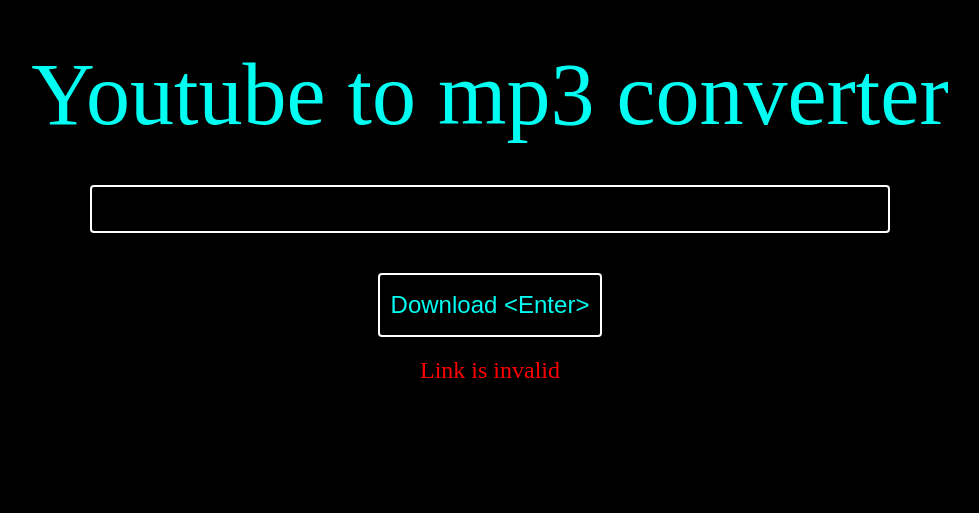
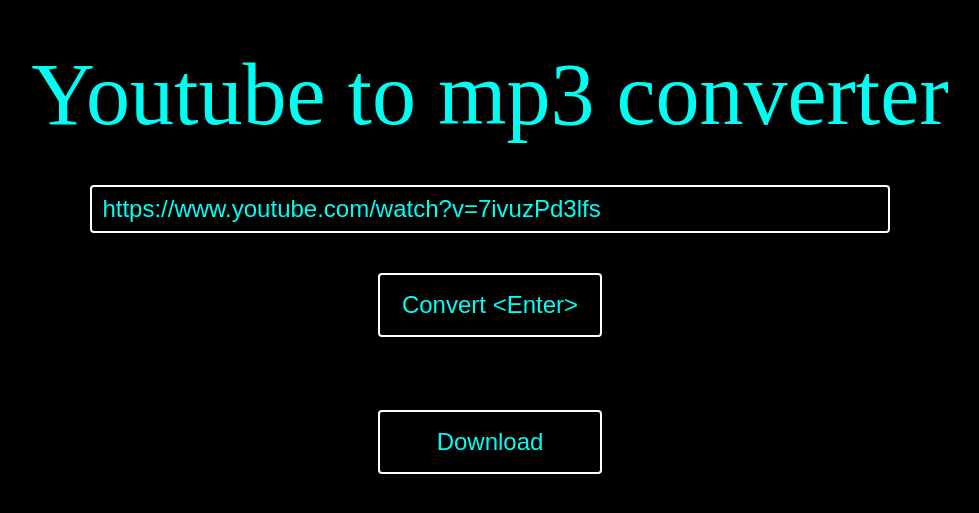
Before and after one commit to kaisucode/django_youtube_downloader, a Django app: page /submit_link/ in a window 1280 px wide. Shown: the part 204-717 px from the top of the page, without its empty margins (158-1137 px from the left). Run offline with Django 3.2, Linux system fonts and the light colour scheme.

Commit message:
Going to serve files with the download button and another to refresh the site

```diff
--- a/mysite/downloader/static/downloader/css/homepage.css
+++ b/mysite/downloader/static/downloader/css/homepage.css
@@ -14,17 +14,21 @@
 .button_container{
 	width: 100%;
 	overflow: visible !important;
+	float: left;
 }
 
-#submit_button{
+.button_container button{
 	height: 8vh;
 	width: 28vh;
 	font-size: 3vh;
 	color: #00FFF2;
 	border: 0.3vh solid white;
 	border-radius: 0.5vh;
+	margin-left: 2vh;
+	margin-right: 2vh;
 }
-#submit_button:hover {
+
+.button_container button:hover {
 	border-color: #00FFF2;
 	color: white;
 }
--- a/mysite/downloader/views.py
+++ b/mysite/downloader/views.py
@@ -3,6 +3,8 @@ from __future__ import unicode_literals
 from django.http import HttpResponse
 from django.views.generic import TemplateView
 from django.shortcuts import render
+from django.conf import settings
+
 
 import youtube_dl
 
@@ -26,9 +28,10 @@ def submit_link(request):
 
         with youtube_dl.YoutubeDL(ydl_opts) as ydl:
             result = ydl.extract_info(ytLink, download=True)
-        songFilename = "mp3/"+result.get("title", None)+".mp3"
+        #  songFilename = settings.BASE_DIR + "/mp3/" + result.get("title", None)+".mp3"
+        songFilename = settings.BASE_DIR + "/mp3/test.mp3"
 
-        return render(request, "homepage.html", {"displayErrorVar": False, "shouldPauseEnter": "false"})
+        return render(request, "homepage.html", {"displayErrorVar": False, "shouldPauseEnter": "false", "song_url": songFilename})
     except Exception as e:
         print(e)
         print("exception")
--- a/mysite/templates/homepage.html
+++ b/mysite/templates/homepage.html
@@ -19,10 +19,12 @@
 			</div>
 
 			<form id="my-form" action="/submit_link" method="GET" autocomplete="off">
-				<input id="url_input" name="url_input" type="text" value="">
+				<!-- <input id="url_input" name="url_input" type="text" value=""> -->
+				<input id="url_input" name="url_input" type="text" value="https://www.youtube.com/watch?v=7ivuzPd3lfs">
 				<div class="button_container">
-					<button id="submit_button" class="click_animation" type="submit">Download &ltEnter&gt</button>
+					<button id="submit_button" class="click_animation" type="submit">Convert &ltEnter&gt</button>
 				</div>
+
 
 				<script>
 
@@ -50,6 +52,13 @@
 				</div>
 			</form>
 
+				<div class="button_container">
+					<!-- <link rel="stylesheet" href="{% static 'downloader/css/homepage.css' %}"/> -->
+					<a href="{{ song_url }}" download>
+						<button id="download_button" class="click_animation">Download</button>
+					</a>
+				</div>
+
 		</div>
 	</body>
 </html>
```
Also changed, not shown: 3 other files.
